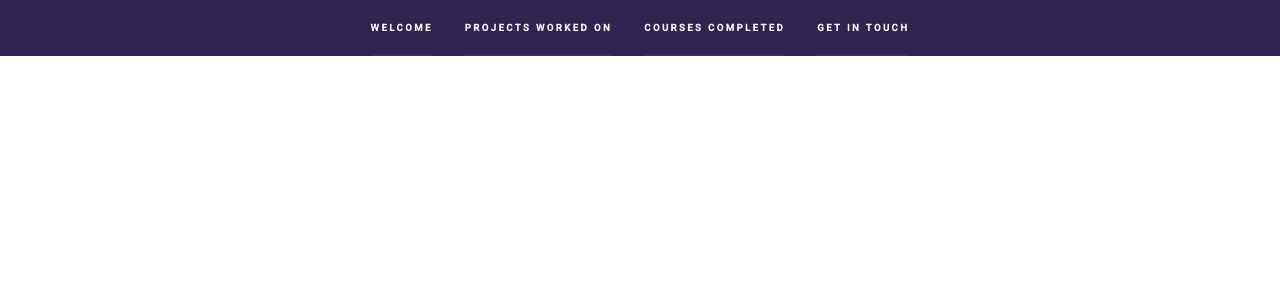
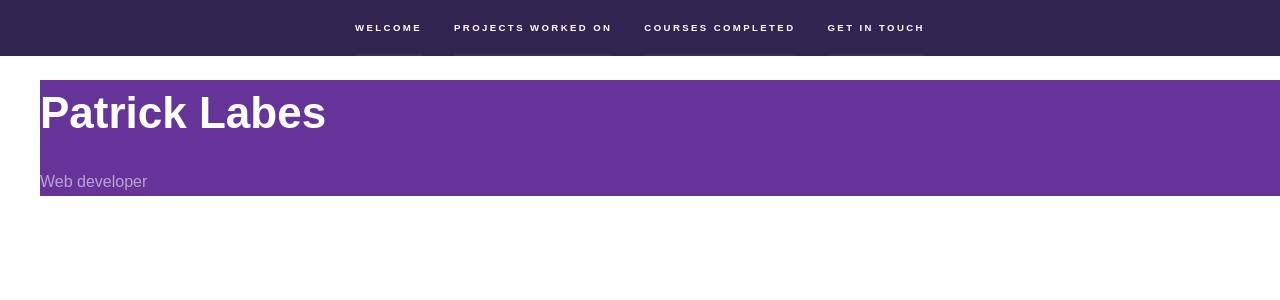
Before and after one commit to starfish01/personalSite, an Angular app in the folder siteAngular/: page / in a window 1280 px wide. Shown: the top 300 px of the page. Built offline with nearby package versions, Linux system fonts and the light colour scheme.

Commit message:
adding css and setting up first slide

```diff
--- a/siteAngular/src/app/app.module.ts
+++ b/siteAngular/src/app/app.module.ts
@@ -11,6 +11,7 @@ import {MatMenuModule} from '@angular/material/menu';
 import {MatButtonModule} from '@angular/material/button';
 
 import { BrowserAnimationsModule } from '@angular/platform-browser/animations';
+import { Page1Component } from './homepage/page1/page1.component';
 
 
 
@@ -19,7 +20,8 @@ import { BrowserAnimationsModule } from '@angular/platform-browser/animations';
     AppComponent,
     HomepageComponent,
     AuthComponent,
-    HeaderComponent
+    HeaderComponent,
+    Page1Component
   ],
   imports: [
     BrowserModule,
--- a/siteAngular/src/app/homepage/homepage.component.html
+++ b/siteAngular/src/app/homepage/homepage.component.html
@@ -1,2 +1,8 @@
 <app-header></app-header>
-<p>homepage works!</p>
+
+<div id="wrapper">
+
+		<!-- Intro -->
+        <app-page1></app-page1>
+
+</div>
--- a/siteAngular/src/app/homepage/homepage.component.scss
+++ b/siteAngular/src/app/homepage/homepage.component.scss
@@ -0,0 +1,17 @@
+#wrapper{
+    margin-left: 23em;
+    padding-top: 3.5em;
+
+    // padding-left: 10px;
+
+    @media screen and (max-width: 736px) {
+        margin-left: 2.5em;
+    padding-top: 5em;
+    }
+
+    @media screen and (max-width: 1280px) {
+        margin-left: 2.5em;
+        padding-top: 5em;
+    }
+
+}
--- /dev/null
+++ b/siteAngular/src/app/homepage/page1/page1.component.html
@@ -0,0 +1,7 @@
+<!-- Intro -->
+<section id="intro" class="wrapper style1 fullscreen fade-up">
+  <div class="inner">
+    <h1>Patrick Labes</h1>
+    <p>Web developer</p>
+  </div>
+</section>
--- /dev/null
+++ b/siteAngular/src/app/homepage/page1/page1.component.scss
@@ -0,0 +1,8 @@
+#intro {
+    background-attachment: fixed;
+    // background-image: url(images/intro.svg);
+    background-color: rebeccapurple;
+    background-position: top right;
+    background-repeat: no-repeat;
+    background-size: 100% 100%;
+}
--- /dev/null
+++ b/siteAngular/src/app/homepage/page1/page1.component.ts
@@ -0,0 +1,15 @@
+import { Component, OnInit } from '@angular/core';
+
+@Component({
+  selector: 'app-page1',
+  templateUrl: './page1.component.html',
+  styleUrls: ['./page1.component.scss']
+})
+export class Page1Component implements OnInit {
+
+  constructor() { }
+
+  ngOnInit() {
+  }
+
+}
--- a/siteAngular/src/styles.scss
+++ b/siteAngular/src/styles.scss
@@ -2,3 +2,218 @@
 
 html, body { height: 100%; }
 body { margin: 0; font-family: Roboto, "Helvetica Neue", sans-serif; }
+
+/* Type */
+
+body, input, select, textarea {
+    color: rgba(255, 255, 255, 0.55);
+    font-family: Arial, Helvetica, sans-serif;
+    font-size: 16.5pt;
+    font-weight: normal;
+    line-height: 1.75;
+}
+
+    @media screen and (max-width: 1680px) {
+
+        body, input, select, textarea {
+            font-size: 13pt;
+        }
+
+    }
+
+    @media screen and (max-width: 1280px) {
+
+        body, input, select, textarea {
+            font-size: 12pt;
+        }
+
+    }
+
+    @media screen and (max-width: 360px) {
+
+        body, input, select, textarea {
+            font-size: 11pt;
+        }
+
+    }
+
+a {
+    -moz-transition: color 0.2s ease, border-bottom-color 0.2s ease;
+    -webkit-transition: color 0.2s ease, border-bottom-color 0.2s ease;
+    -ms-transition: color 0.2s ease, border-bottom-color 0.2s ease;
+    transition: color 0.2s ease, border-bottom-color 0.2s ease;
+    border-bottom: dotted 1px rgba(255, 255, 255, 0.35);
+    color: inherit;
+    text-decoration: none;
+}
+
+    a:hover {
+        border-bottom-color: transparent;
+        color: #ffffff;
+    }
+
+strong, b {
+    color: #ffffff;
+    font-weight: bold;
+}
+
+em, i {
+    font-style: italic;
+}
+
+p {
+    margin: 0 0 2em 0;
+}
+
+h1, h2, h3, h4, h5, h6 {
+    color: #ffffff;
+    font-weight: bold;
+    line-height: 1.5;
+    margin: 0 0 0.5em 0;
+}
+
+    h1 a, h2 a, h3 a, h4 a, h5 a, h6 a {
+        color: inherit;
+        text-decoration: none;
+    }
+
+h1 {
+    font-size: 2.75em;
+}
+
+    h1.major {
+        margin: 0 0 1.3em 0;
+        position: relative;
+        padding-bottom: 0.35em;
+    }
+
+        h1.major:after {
+            background-image: -moz-linear-gradient(to right, #5e42a6, #b74e91);
+            background-image: -webkit-linear-gradient(to right, #5e42a6, #b74e91);
+            background-image: -ms-linear-gradient(to right, #5e42a6, #b74e91);
+            background-image: linear-gradient(to right, #5e42a6, #b74e91);
+            -moz-transition: max-width 0.2s ease;
+            -webkit-transition: max-width 0.2s ease;
+            -ms-transition: max-width 0.2s ease;
+            transition: max-width 0.2s ease;
+            border-radius: 0.2em;
+            bottom: 0;
+            content: '';
+            height: 0.05em;
+            position: absolute;
+            right: 0;
+            width: 100%;
+        }
+
+h2 {
+    font-size: 1.75em;
+}
+
+h3 {
+    font-size: 1.1em;
+}
+
+h4 {
+    font-size: 1em;
+}
+
+h5 {
+    font-size: 0.8em;
+}
+
+h6 {
+    font-size: 0.6em;
+}
+
+@media screen and (max-width: 736px) {
+
+    h1 {
+        font-size: 2em;
+    }
+
+    h2 {
+        font-size: 1.25em;
+    }
+
+    h3 {
+        font-size: 1em;
+    }
+
+    h4 {
+        font-size: 0.8em;
+    }
+
+    h5 {
+        font-size: 0.6em;
+    }
+
+    h6 {
+        font-size: 0.6em;
+    }
+
+}
+
+sub {
+    font-size: 0.8em;
+    position: relative;
+    top: 0.5em;
+}
+
+sup {
+    font-size: 0.8em;
+    position: relative;
+    top: -0.5em;
+}
+
+blockquote {
+    border-left: solid 4px rgba(255, 255, 255, 0.15);
+    font-style: italic;
+    margin: 0 0 2em 0;
+    padding: 0.5em 0 0.5em 2em;
+}
+
+code {
+    background: rgba(255, 255, 255, 0.05);
+    border-radius: 0.25em;
+    border: solid 1px rgba(255, 255, 255, 0.15);
+    font-family: "Courier New", monospace;
+    font-size: 0.9em;
+    margin: 0 0.25em;
+    padding: 0.25em 0.65em;
+}
+
+pre {
+    -webkit-overflow-scrolling: touch;
+    font-family: "Courier New", monospace;
+    font-size: 0.9em;
+    margin: 0 0 2em 0;
+}
+
+    pre code {
+        display: block;
+        line-height: 1.75em;
+        padding: 1em 1.5em;
+        overflow-x: auto;
+    }
+
+hr {
+    border: 0;
+    border-bottom: solid 1px rgba(255, 255, 255, 0.15);
+    margin: 2em 0;
+}
+
+    hr.major {
+        margin: 3em 0;
+    }
+
+.align-left {
+    text-align: left;
+}
+
+.align-center {
+    text-align: center;
+}
+
+.align-right {
+    text-align: right;
+}
```
Also changed, not shown: siteAngular/src/app/homepage/header/header.component.html (+3 -4 lines), 1 other file (tests, documents, lock files or other folders).
